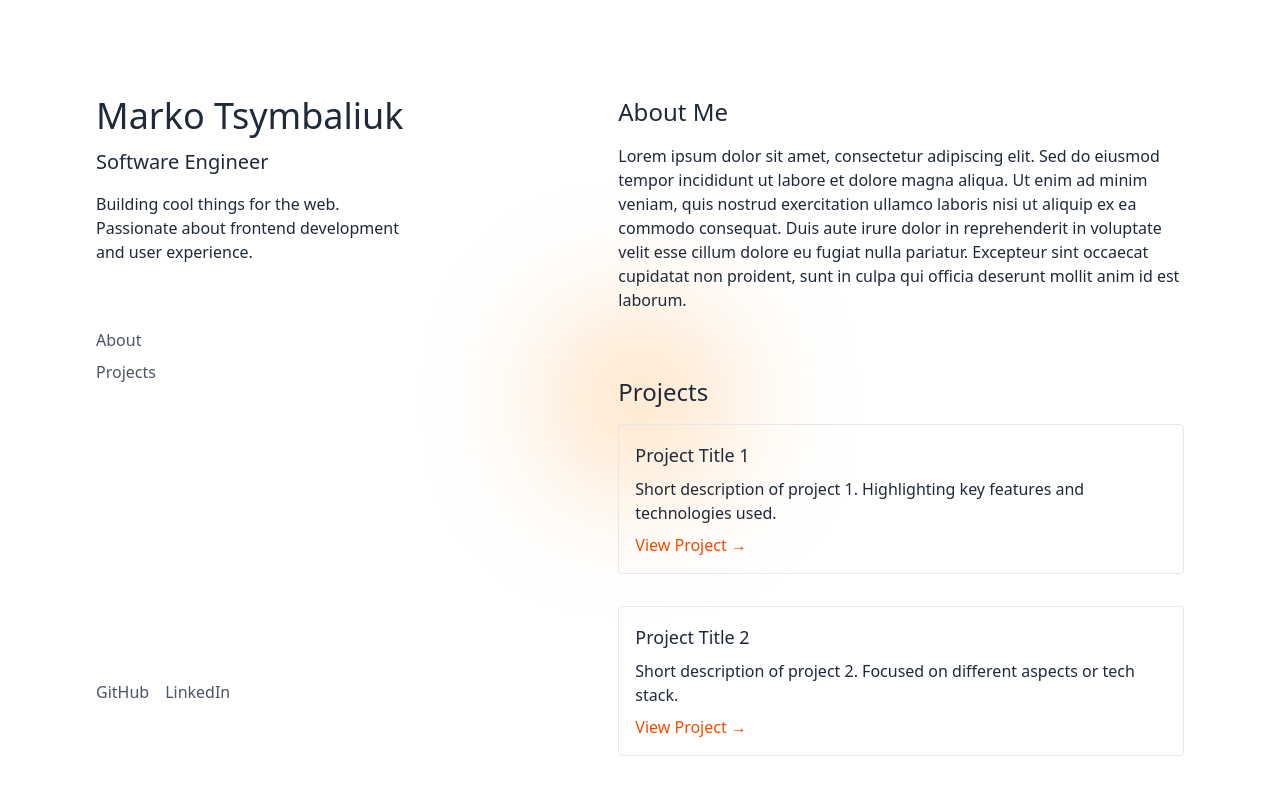
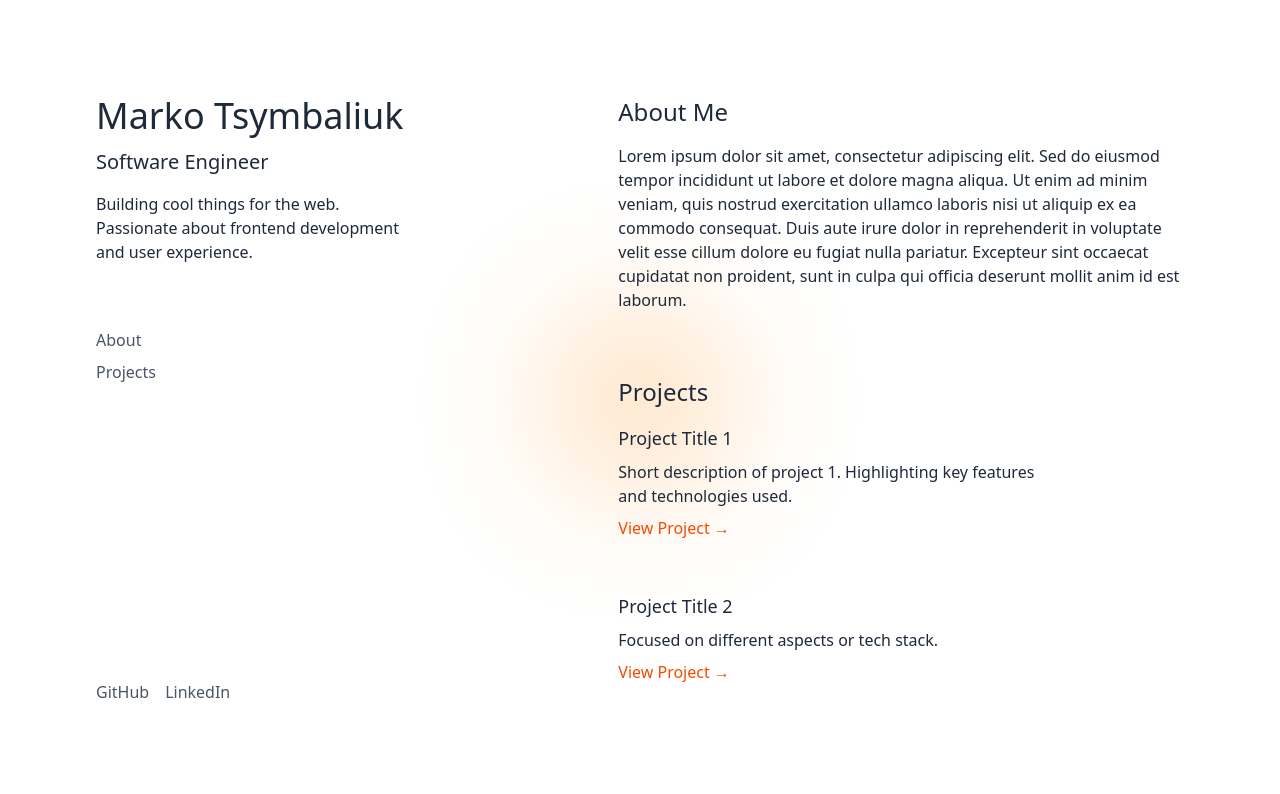
Before and after one commit to mrktsm/personal-website, a React (Vite) app: page / in a window 1280 px wide. Shown: the top 794 px of the page. Built offline with nearby package versions, Linux system fonts and the light colour scheme.

Commit message:
ADD: Project Card

```diff
--- a/src/App.tsx
+++ b/src/App.tsx
@@ -74,9 +74,10 @@ function App() {
         </section>
         <section id="projects" className="mt-16">
           <h2 className="text-2xl font-medium text-gray-800">Projects</h2>
-          <div className="mt-4">
-            {/* Placeholder Project 1 */}
-            <div className="mb-8 p-4 border border-gray-200 rounded">
+          <div className="mt-4 group/list">
+            <div className="mb-12 group relative grid pb-1 transition-all sm:grid-cols-8 sm:gap-8 md:gap-4 lg:hover:!opacity-100 lg:group-hover/list:opacity-50">
+              <div className="absolute -inset-x-4 -inset-y-4 z-0 hidden rounded-md transition motion-reduce:transition-none lg:-inset-x-6 lg:block lg:group-hover:bg-gray-100/20 lg:group-hover:shadow-[inset_0_1px_0_0_rgba(148,163,184,0.1)] lg:group-hover:drop-shadow-lg"></div>
+              <div className="z-10 sm:col-span-6">
                 <h3 className="text-lg font-medium text-gray-800">
                   Project Title 1
                 </h3>
@@ -91,14 +92,15 @@ function App() {
                   View Project &rarr;
                 </a>
               </div>
-            {/* Placeholder Project 2 */}
-            <div className="mb-8 p-4 border border-gray-200 rounded">
+            </div>
+            <div className="mb-12 group relative grid pb-1 transition-all sm:grid-cols-8 sm:gap-8 md:gap-4 lg:hover:!opacity-100 lg:group-hover/list:opacity-50">
+              <div className="absolute -inset-x-4 -inset-y-4 z-0 hidden rounded-md transition motion-reduce:transition-none lg:-inset-x-6 lg:block lg:group-hover:bg-gray-100/20 lg:group-hover:shadow-[inset_0_1px_0_0_rgba(148,163,184,0.1)] lg:group-hover:drop-shadow-lg"></div>
+              <div className="z-10 sm:col-span-6">
                 <h3 className="text-lg font-medium text-gray-800">
                   Project Title 2
                 </h3>
                 <p className="mt-2 text-base font-medium text-gray-800">
-                Short description of project 2. Focused on different aspects or
-                tech stack.
+                  Focused on different aspects or tech stack.
                 </p>
                 <a
                   href="#"
@@ -108,6 +110,7 @@ function App() {
                 </a>
               </div>
             </div>
+          </div>
         </section>
       </main>
     </div>
```
Lines whose indentation alone changed are shown as unchanged.
